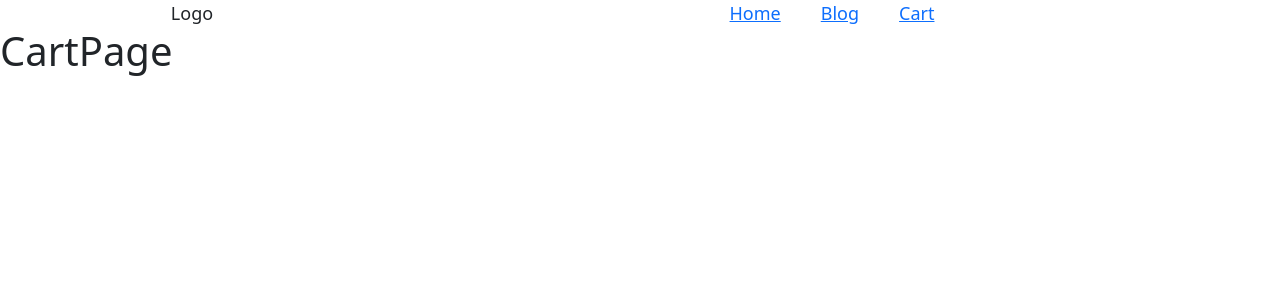
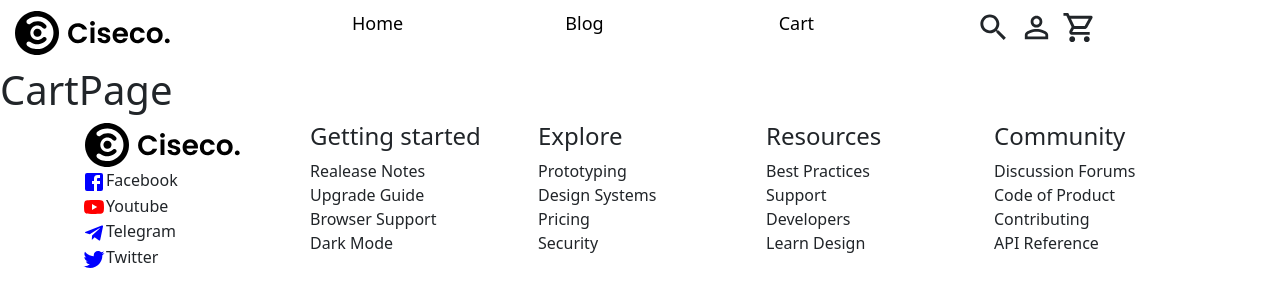
Before and after one commit to vutienlinhcalm/Store_Da_Khoa_FE, a React (Create React App) app in the folder clothes-store/: page /cart in a window 1280 px wide. Shown: the top 306 px of the page. Built offline with nearby package versions, Linux system fonts and the light colour scheme.

Commit message:
Create header, footer template

```diff
--- a/clothes-store/src/App.js
+++ b/clothes-store/src/App.js
@@ -1,5 +1,6 @@
 import { Outlet, Route, Routes } from "react-router-dom";
 import Header from "./common/header/Header";
+import Footer from "./common/footer/Footer";
 import BlogPage from "./pages/blog/BlogPage";
 import CartPage from "./pages/cart/CartPage";
 import HomePage from "./pages/home/HomePage";
@@ -14,6 +15,7 @@ function App() {
         <Route path="/cart" element={<CartPage />}></Route>
       </Routes>
       <Outlet />
+      <Footer />
     </div>
   );
 }
--- /dev/null
+++ b/clothes-store/src/common/footer/Footer.css
@@ -0,0 +1,7 @@
+.footer {
+  padding: 50px;
+}
+
+.footer .footer_social .footer_social_name {
+  margin: 0 5px;
+}
--- a/clothes-store/src/common/footer/Footer.js
+++ b/clothes-store/src/common/footer/Footer.js
@@ -1,8 +1,66 @@
 import React from 'react'
+import { Col, Container, Row } from 'react-bootstrap'
+import footerLogo from '../../assets/images/logo-footer.svg'
+import FacebookIcon from '@mui/icons-material/Facebook';
+import YouTubeIcon from '@mui/icons-material/YouTube';
+import TelegramIcon from '@mui/icons-material/Telegram';
+import TwitterIcon from '@mui/icons-material/Twitter';
 
 const Footer = () => {
   return (
-    <div>Footer</div>
+    <Container className='footer'>
+      <Row>
+        <Col>
+          <div className="footer_logo">
+            <img src={footerLogo} alt="logo-footer" />
+          </div>
+          <div className="footer_social">
+            <FacebookIcon htmlColor='blue' />
+            <span className="footer_social_name">Facebook</span>
+          </div>
+          <div className="footer_social">
+            <YouTubeIcon htmlColor='red' />
+            <span className="footer_social_name">Youtube</span>
+          </div>
+          <div className="footer_social">
+            <TelegramIcon htmlColor='blue' />
+            <span className="footer_social_name">Telegram</span>
+          </div>
+          <div className="footer_social">
+            <TwitterIcon htmlColor="blue" />
+            <span className="footer_social_name">Twitter</span>
+          </div>
+        </Col>
+        <Col>
+          <h4>Getting started</h4>
+          <span>Realease Notes</span> <br />
+          <span>Upgrade Guide</span> <br />
+          <span>Browser Support</span> <br />
+          <span>Dark Mode</span>
+        </Col>
+        <Col>
+          <h4>Explore</h4>
+          <span>Prototyping</span> <br />
+          <span>Design Systems</span> <br />
+          <span>Pricing</span> <br />
+          <span>Security</span>
+        </Col>
+        <Col>
+          <h4>Resources</h4>
+          <span>Best Practices</span> <br />
+          <span>Support</span> <br />
+          <span>Developers</span> <br />
+          <span>Learn Design</span>
+        </Col>
+        <Col>
+          <h4>Community</h4>
+          <span>Discussion Forums</span> <br />
+          <span>Code of Product</span> <br />
+          <span>Contributing</span> <br />
+          <span>API Reference</span>
+        </Col>
+      </Row>
+    </Container>
   )
 }
 
--- a/clothes-store/src/common/header/Header.css
+++ b/clothes-store/src/common/header/Header.css
@@ -1,19 +1,15 @@
-.header {
-  display: flex;
-  justify-content: space-around;
-  font-size: large;
+.header{
+  padding: 10px;
 }
 
-.logo {
-  width: 30%;
-  text-align: center;
+
+.header_category_link {
+  margin: 0 20px;
+  font-size: large;
+  color: black;
+  text-decoration: none;
 }
 
-.category {
-  width: 70%;
-  text-align: center;
+.header_others{
+
 }
-
-.category .link {
-  margin: 0 20px;
-}
--- a/clothes-store/src/common/header/Header.js
+++ b/clothes-store/src/common/header/Header.js
@@ -1,22 +1,46 @@
 import React from 'react'
+import { Col, Container, Row } from 'react-bootstrap'
 import { NavLink } from 'react-router-dom'
+import headerLogo from '../../assets/images/logo-header.svg'
+import SearchOutlinedIcon from '@mui/icons-material/SearchOutlined';
+import PersonOutlinedIcon from '@mui/icons-material/PersonOutline';
+import ShoppingCartOutlinedIcon from '@mui/icons-material/ShoppingCartOutlined';
 import './Header.css'
 const Header = () => {
   return (
-    <div className='header'>
-      <div className='logo'>Logo</div>
-      <div className='category'>
-        <NavLink to="/" className="link">
+    <Container className='header' fluid="xxl">
+      <Row>
+        <Col sm={3}>
+          <div className="header_logo">
+            <img src={headerLogo} alt="header-logo" />
+          </div>
+        </Col>
+        <Col sm={6}>
+          <Row className='header_category'>
+          <Col>
+            <NavLink to="/" className="header_category_link">
             Home
             </NavLink>
-        <NavLink to="/blogs" className="link">
+          </Col>
+          <Col>
+            <NavLink to="/blogs" className="header_category_link">
             Blog
             </NavLink>
-        <NavLink to="/cart" className="link">
+          </Col>
+          <Col>
+            <NavLink to="/cart" className="header_category_link">
             Cart
             </NavLink>
-      </div>
-    </div>
+          </Col>
+        </Row>
+        </Col>
+        <Col className='header_others' sm={3}>
+          <SearchOutlinedIcon style={{marginLeft: 4, marginRight: 4 }} fontSize="large"/>
+          <PersonOutlinedIcon style={{marginLeft: 4, marginRight: 4 }} fontSize="large"/>
+          <ShoppingCartOutlinedIcon style={{marginLeft: 4, marginRight: 4 }} fontSize="large"/>
+        </Col>
+      </Row>
+    </Container>
   )
 }
 
```
Also changed, not shown: clothes-store/src/assets/images/logo-footer.svg (added), clothes-store/src/assets/images/logo-header.svg (added). Lines whose indentation alone changed are shown as unchanged.
